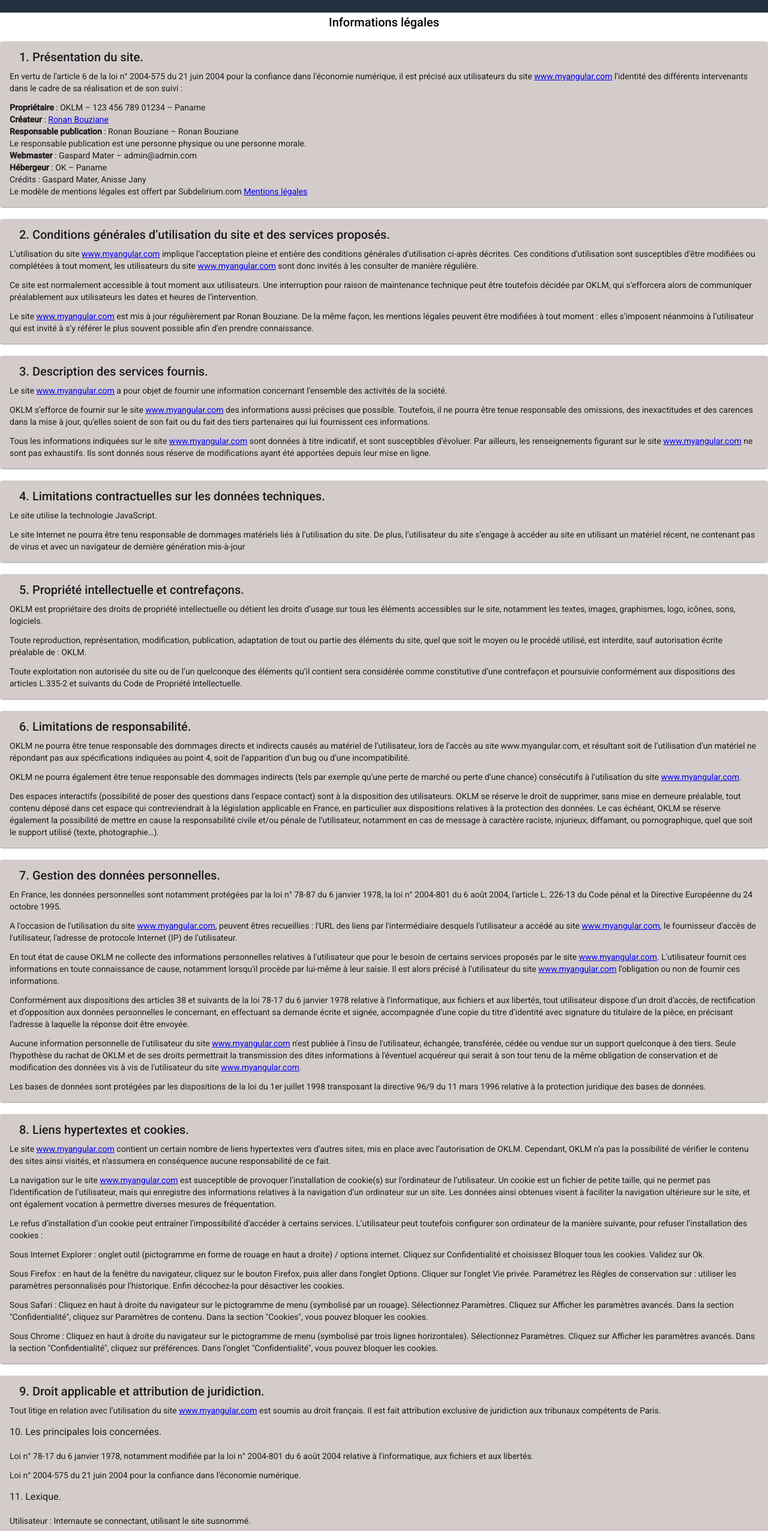
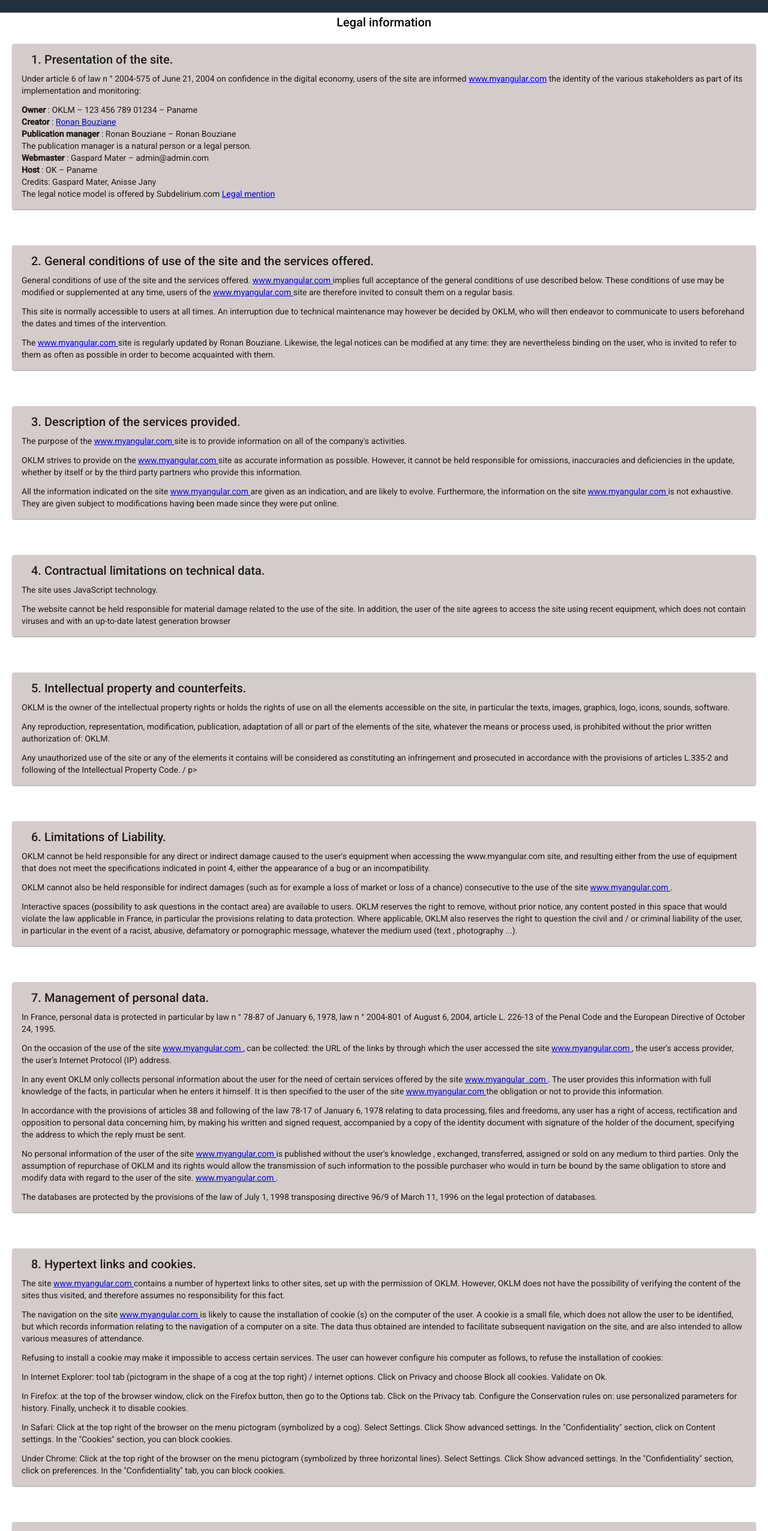
Before and after one commit to mato073/my_angular, an Angular app: page /Legal in a window 1280 px wide. Shown: the part 43-2595 px from the top of the page at 60% size. Built offline with nearby package versions, Linux system fonts and the light colour scheme.

Commit message:
[ADD] legal page in english and change style

```diff
--- a/src/app/components/legal/legal.component.html
+++ b/src/app/components/legal/legal.component.html
@@ -1,136 +1,134 @@
-
-<h2 class="title">Informations légales</h2>
-
+<h2 class="title">Legal information</h2>
   <mat-card >
     <mat-card-header>
       <mat-card-title>
-        1. Présentation du site.
+        1. Presentation of the site.
       </mat-card-title>
     </mat-card-header>
       <mat-card-content>
-        <p>En vertu de l'article 6 de la loi n° 2004-575 du 21 juin 2004 pour la confiance dans l'économie numérique, il est précisé aux utilisateurs du site <a href="http://www.myangular.com/">www.myangular.com</a> l'identité des différents intervenants dans le cadre de sa réalisation et de son suivi :</p>
-        <p><strong>Propriétaire</strong> : OKLM – 123 456 789 01234 – Paname<br />
-        <strong>Créateur</strong>  : <a href="www.myangular.com">Ronan Bouziane</a><br />
-        <strong>Responsable publication</strong> : Ronan Bouziane – Ronan Bouziane<br />
-        Le responsable publication est une personne physique ou une personne morale.<br />
+        <p>Under article 6 of law n ° 2004-575 of June 21, 2004 on confidence in the digital economy, users of the site are informed <a href="http://www.myangular.com/">www.myangular.com</a> the identity of the various stakeholders as part of its implementation and monitoring:</p>
+        <p><strong>Owner</strong> : OKLM – 123 456 789 01234 – Paname<br />
+        <strong>Creator</strong>  : <a href="www.myangular.com">Ronan Bouziane</a><br />
+        <strong>Publication manager </strong> : Ronan Bouziane – Ronan Bouziane<br />
+        The publication manager is a natural person or a legal person.<br />
         <strong>Webmaster</strong> : Gaspard Mater – admin@admin.com<br />
-        <strong>Hébergeur</strong> : OK – Paname<br />
-        Crédits : Gaspard  Mater, Anisse Jany<br />
-        Le modèle de mentions légales est offert par Subdelirium.com <a target="_blank" href="https://www.subdelirium.com/generateur-de-mentions-legales/">Mentions légales</a></p>
+        <strong>Host</strong> : OK – Paname<br />
+        Credits: Gaspard  Mater, Anisse Jany<br />
+        The legal notice model is offered by Subdelirium.com <a target="_blank" href="https://www.subdelirium.com/generateur-de-mentions-legales/">Legal mention</a></p>
       </mat-card-content>
   </mat-card>
 <br/>
 <mat-card>
   <mat-card-header>
     <mat-card-title>
-      2. Conditions générales d’utilisation du site et des services proposés.
+      2. General conditions of use of the site and the services offered.
     </mat-card-title>
   </mat-card-header>
     <mat-card-content>
-      <p>L’utilisation du site <a href="http://www.myangular.com/">www.myangular.com</a> implique l’acceptation pleine et entière des conditions générales d’utilisation ci-après décrites. Ces conditions d’utilisation sont susceptibles d’être modifiées ou complétées à tout moment, les utilisateurs du site <a href="http://www.myangular.com/">www.myangular.com</a> sont donc invités à les consulter de manière régulière.</p>
-      <p>Ce site est normalement accessible à tout moment aux utilisateurs. Une interruption pour raison de maintenance technique peut être toutefois décidée par OKLM, qui s’efforcera alors de communiquer préalablement aux utilisateurs les dates et heures de l’intervention.</p>
-      <p>Le site <a href="http://www.myangular.com/">www.myangular.com</a> est mis à jour régulièrement par Ronan Bouziane. De la même façon, les mentions légales peuvent être modifiées à tout moment : elles s’imposent néanmoins à l’utilisateur qui est invité à s’y référer le plus souvent possible afin d’en prendre connaissance.</p>
+      <p> General conditions of use of the site and the services offered. <a href="http://www.myangular.com/"> www.myangular.com </a> implies full acceptance of the general conditions of use described below. These conditions of use may be modified or supplemented at any time, users of the <a href="http://www.myangular.com/"> www.myangular.com </a> site are therefore invited to consult them on a regular basis. </p>
+      <p> This site is normally accessible to users at all times. An interruption due to technical maintenance may however be decided by OKLM, who will then endeavor to communicate to users beforehand the dates and times of the intervention. </p>
+      <p> The <a href="http://www.myangular.com/"> www.myangular.com </a> site is regularly updated by Ronan Bouziane. Likewise, the legal notices can be modified at any time: they are nevertheless binding on the user, who is invited to refer to them as often as possible in order to become acquainted with them. </p>
     </mat-card-content>
 </mat-card>
 <br/>
 <mat-card>
   <mat-card-header>
     <mat-card-title>
-        3. Description des services fournis.
+      3. Description of the services provided.
     </mat-card-title>
   </mat-card-header>
     <mat-card-content>
-        <p>Le site <a href="http://www.myangular.com/">www.myangular.com</a> a pour objet de fournir une information concernant l’ensemble des activités de la société.</p>
-        <p>OKLM s’efforce de fournir sur le site <a href="http://www.myangular.com/">www.myangular.com</a> des informations aussi précises que possible. Toutefois, il ne pourra être tenue responsable des omissions, des inexactitudes et des carences dans la mise à jour, qu’elles soient de son fait ou du fait des tiers partenaires qui lui fournissent ces informations.</p>
-        <p>Tous les informations indiquées sur le site <a href="http://www.myangular.com/">www.myangular.com</a> sont données à titre indicatif, et sont susceptibles d’évoluer. Par ailleurs, les renseignements figurant sur le site <a href="http://www.myangular.com/">www.myangular.com</a> ne sont pas exhaustifs. Ils sont donnés sous réserve de modifications ayant été apportées depuis leur mise en ligne.</p>
+      <p> The purpose of the <a href="http://www.myangular.com/"> www.myangular.com </a> site is to provide information on all of the company's activities. </ p>
+      <p> OKLM strives to provide on the <a href="http://www.myangular.com/"> www.myangular.com </a> site as accurate information as possible. However, it cannot be held responsible for omissions, inaccuracies and deficiencies in the update, whether by itself or by the third party partners who provide this information. </p>
+      <p> All the information indicated on the site <a href="http://www.myangular.com/"> www.myangular.com </a> are given as an indication, and are likely to evolve. Furthermore, the information on the site <a href="http://www.myangular.com/"> www.myangular.com </a> is not exhaustive. They are given subject to modifications having been made since they were put online. </p>
     </mat-card-content>
   </mat-card>
   <br/>
   <mat-card>
      <mat-card-header>
        <mat-card-title>
-        4. Limitations contractuelles sur les données techniques.
+         4. Contractual limitations on technical data.
        </mat-card-title>
      </mat-card-header>
        <mat-card-content>
-        <p>Le site utilise la technologie JavaScript.</p>
-        <p>Le site Internet ne pourra être tenu responsable de dommages matériels liés à l’utilisation du site. De plus, l’utilisateur du site s’engage à accéder au site en utilisant un matériel récent, ne contenant pas de virus et avec un navigateur de dernière génération mis-à-jour</p>
+         <p> The site uses JavaScript technology. </p>
+         <p> The website cannot be held responsible for material damage related to the use of the site. In addition, the user of the site agrees to access the site using recent equipment, which does not contain viruses and with an up-to-date latest generation browser </p>
        </mat-card-content>
    </mat-card>
   <br/>
   <mat-card>
     <mat-card-header>
       <mat-card-title>
-        5. Propriété intellectuelle et contrefaçons.
+        5. Intellectual property and counterfeits.
       </mat-card-title>
     </mat-card-header>
       <mat-card-content>
-        <p>OKLM est propriétaire des droits de propriété intellectuelle ou détient les droits d’usage sur tous les éléments accessibles sur le site, notamment les textes, images, graphismes, logo, icônes, sons, logiciels.</p>
-        <p>Toute reproduction, représentation, modification, publication, adaptation de tout ou partie des éléments du site, quel que soit le moyen ou le procédé utilisé, est interdite, sauf autorisation écrite préalable de : OKLM.</p>
-        <p>Toute exploitation non autorisée du site ou de l’un quelconque des éléments qu’il contient sera considérée comme constitutive d’une contrefaçon et poursuivie conformément aux dispositions des articles L.335-2 et suivants du Code de Propriété Intellectuelle.</p>
+        <p> OKLM is the owner of the intellectual property rights or holds the rights of use on all the elements accessible on the site, in particular the texts, images, graphics, logo, icons, sounds, software. </p>
+        <p> Any reproduction, representation, modification, publication, adaptation of all or part of the elements of the site, whatever the means or process used, is prohibited without the prior written authorization of: OKLM. </p>
+        <p> Any unauthorized use of the site or any of the elements it contains will be considered as constituting an infringement and prosecuted in accordance with the provisions of articles L.335-2 and following of the Intellectual Property Code. / p>
       </mat-card-content>
   </mat-card>
   <br/>
   <mat-card>
     <mat-card-header>
       <mat-card-title>
-        6. Limitations de responsabilité.
+        6. Limitations of Liability.
       </mat-card-title>
     </mat-card-header>
       <mat-card-content>
-        <p>OKLM ne pourra être tenue responsable des dommages directs et indirects causés au matériel de l’utilisateur, lors de l’accès au site www.myangular.com, et résultant soit de l’utilisation d’un matériel ne répondant pas aux spécifications indiquées au point 4, soit de l’apparition d’un bug ou d’une incompatibilité.</p>
-        <p>OKLM ne pourra également être tenue responsable des dommages indirects (tels par exemple qu’une perte de marché ou perte d’une chance) consécutifs à l’utilisation du site <a href="http://www.myangular.com/">www.myangular.com</a>.</p>
-        <p>Des espaces interactifs (possibilité de poser des questions dans l’espace contact) sont à la disposition des utilisateurs. OKLM se réserve le droit de supprimer, sans mise en demeure préalable, tout contenu déposé dans cet espace qui contreviendrait à la législation applicable en France, en particulier aux dispositions relatives à la protection des données. Le cas échéant, OKLM se réserve également la possibilité de mettre en cause la responsabilité civile et/ou pénale de l’utilisateur, notamment en cas de message à caractère raciste, injurieux, diffamant, ou pornographique, quel que soit le support utilisé (texte, photographie…).</p>
+        <p> OKLM cannot be held responsible for any direct or indirect damage caused to the user's equipment when accessing the www.myangular.com site, and resulting either from the use of equipment that does not meet the specifications indicated in point 4, either the appearance of a bug or an incompatibility. </p>
+        <p> OKLM cannot also be held responsible for indirect damages (such as for example a loss of market or loss of a chance) consecutive to the use of the site <a href = "http: //www.myangular. com / "> www.myangular.com </a>. </p>
+        <p> Interactive spaces (possibility to ask questions in the contact area) are available to users. OKLM reserves the right to remove, without prior notice, any content posted in this space that would violate the law applicable in France, in particular the provisions relating to data protection. Where applicable, OKLM also reserves the right to question the civil and / or criminal liability of the user, in particular in the event of a racist, abusive, defamatory or pornographic message, whatever the medium used (text , photography ...). </p>
       </mat-card-content>
   </mat-card>
   <br/>
   <mat-card>
     <mat-card-header>
       <mat-card-title>
-        7. Gestion des données personnelles.
+        7. Management of personal data.
       </mat-card-title>
     </mat-card-header>
       <mat-card-content>
-        <p>En France, les données personnelles sont notamment protégées par la loi n° 78-87 du 6 janvier 1978, la loi n° 2004-801 du 6 août 2004, l'article L. 226-13 du Code pénal et la Directive Européenne du 24 octobre 1995.</p>
-        <p>A l'occasion de l'utilisation du site <a href="http://www.myangular.com/">www.myangular.com</a>, peuvent êtres recueillies : l'URL des liens par l'intermédiaire desquels l'utilisateur a accédé au site <a href="http://www.myangular.com/">www.myangular.com</a>, le fournisseur d'accès de l'utilisateur, l'adresse de protocole Internet (IP) de l'utilisateur.</p>
-        <p> En tout état de cause OKLM ne collecte des informations personnelles relatives à l'utilisateur que pour le besoin de certains services proposés par le site <a href="http://www.myangular.com/">www.myangular.com</a>. L'utilisateur fournit ces informations en toute connaissance de cause, notamment lorsqu'il procède par lui-même à leur saisie. Il est alors précisé à l'utilisateur du site <a href="http://www.myangular.com/">www.myangular.com</a> l’obligation ou non de fournir ces informations.</p>
-        <p>Conformément aux dispositions des articles 38 et suivants de la loi 78-17 du 6 janvier 1978 relative à l’informatique, aux fichiers et aux libertés, tout utilisateur dispose d’un droit d’accès, de rectification et d’opposition aux données personnelles le concernant, en effectuant sa demande écrite et signée, accompagnée d’une copie du titre d’identité avec signature du titulaire de la pièce, en précisant l’adresse à laquelle la réponse doit être envoyée.</p>
-        <p>Aucune information personnelle de l'utilisateur du site <a href="http://www.myangular.com/">www.myangular.com</a> n'est publiée à l'insu de l'utilisateur, échangée, transférée, cédée ou vendue sur un support quelconque à des tiers. Seule l'hypothèse du rachat de OKLM et de ses droits permettrait la transmission des dites informations à l'éventuel acquéreur qui serait à son tour tenu de la même obligation de conservation et de modification des données vis à vis de l'utilisateur du site <a href="http://www.myangular.com/">www.myangular.com</a>.</p>
-        <p>Les bases de données sont protégées par les dispositions de la loi du 1er juillet 1998 transposant la directive 96/9 du 11 mars 1996 relative à la protection juridique des bases de données.</p>
+        <p> In France, personal data is protected in particular by law n ° 78-87 of January 6, 1978, law n ° 2004-801 of August 6, 2004, article L. 226-13 of the Penal Code and the European Directive of October 24, 1995. </p>
+        <p> On the occasion of the use of the site <a href="http://www.myangular.com/"> www.myangular.com </a>, can be collected: the URL of the links by through which the user accessed the site <a href="http://www.myangular.com/"> www.myangular.com </a>, the user's access provider, the user's Internet Protocol (IP) address. </p>
+        <p> In any event OKLM only collects personal information about the user for the need of certain services offered by the site <a href="http://www.myangular.com/"> www.myangular .com </a>. The user provides this information with full knowledge of the facts, in particular when he enters it himself. It is then specified to the user of the site <a href="http://www.myangular.com/"> www.myangular.com </a> the obligation or not to provide this information. </p>
+        <p> In accordance with the provisions of articles 38 and following of the law 78-17 of January 6, 1978 relating to data processing, files and freedoms, any user has a right of access, rectification and opposition to personal data concerning him, by making his written and signed request, accompanied by a copy of the identity document with signature of the holder of the document, specifying the address to which the reply must be sent. </p>
+        <p> No personal information of the user of the site <a href="http://www.myangular.com/"> www.myangular.com </a> is published without the user's knowledge , exchanged, transferred, assigned or sold on any medium to third parties. Only the assumption of repurchase of OKLM and its rights would allow the transmission of such information to the possible purchaser who would in turn be bound by the same obligation to store and modify data with regard to the user of the site. <a href = "http://www.myangular.com/"> www.myangular.com </a>. </p>
+        <p> The databases are protected by the provisions of the law of July 1, 1998 transposing directive 96/9 of March 11, 1996 on the legal protection of databases. </p>
       </mat-card-content>
   </mat-card>
   <br/>
   <mat-card>
     <mat-card-header>
       <mat-card-title>
-        8. Liens hypertextes et cookies.
+        8. Hypertext links and cookies.
       </mat-card-title>
     </mat-card-header>
       <mat-card-content>
-        <p>Le site <a href="http://www.myangular.com/">www.myangular.com</a> contient un certain nombre de liens hypertextes vers d’autres sites, mis en place avec l’autorisation de OKLM. Cependant, OKLM n’a pas la possibilité de vérifier le contenu des sites ainsi visités, et n’assumera en conséquence aucune responsabilité de ce fait.</p>
-        <p>La navigation sur le site <a href="http://www.myangular.com/">www.myangular.com</a> est susceptible de provoquer l’installation de cookie(s) sur l’ordinateur de l’utilisateur. Un cookie est un fichier de petite taille, qui ne permet pas l’identification de l’utilisateur, mais qui enregistre des informations relatives à la navigation d’un ordinateur sur un site. Les données ainsi obtenues visent à faciliter la navigation ultérieure sur le site, et ont également vocation à permettre diverses mesures de fréquentation.</p>
-        <p>Le refus d’installation d’un cookie peut entraîner l’impossibilité d’accéder à certains services. L’utilisateur peut toutefois configurer son ordinateur de la manière suivante, pour refuser l’installation des cookies :</p>
-        <p>Sous Internet Explorer : onglet outil (pictogramme en forme de rouage en haut a droite) / options internet. Cliquez sur Confidentialité et choisissez Bloquer tous les cookies. Validez sur Ok.</p>
-        <p>Sous Firefox : en haut de la fenêtre du navigateur, cliquez sur le bouton Firefox, puis aller dans l'onglet Options. Cliquer sur l'onglet Vie privée.
-          Paramétrez les Règles de conservation sur :  utiliser les paramètres personnalisés pour l'historique. Enfin décochez-la pour  désactiver les cookies.</p>
-        <p>Sous Safari : Cliquez en haut à droite du navigateur sur le pictogramme de menu (symbolisé par un rouage). Sélectionnez Paramètres. Cliquez sur Afficher les paramètres avancés. Dans la section "Confidentialité", cliquez sur Paramètres de contenu. Dans la section "Cookies", vous pouvez bloquer les cookies.</p>
-        <p>Sous Chrome : Cliquez en haut à droite du navigateur sur le pictogramme de menu (symbolisé par trois lignes horizontales). Sélectionnez Paramètres. Cliquez sur Afficher les paramètres avancés. Dans la section "Confidentialité", cliquez sur préférences.  Dans l'onglet "Confidentialité", vous pouvez bloquer les cookies.</p>
+        <p> The site <a href="http://www.myangular.com/"> www.myangular.com </a> contains a number of hypertext links to other sites, set up with the permission of OKLM. However, OKLM does not have the possibility of verifying the content of the sites thus visited, and therefore assumes no responsibility for this fact. </p>
+        <p> The navigation on the site <a href="http://www.myangular.com/"> www.myangular.com </a> is likely to cause the installation of cookie (s) on the computer of the user. A cookie is a small file, which does not allow the user to be identified, but which records information relating to the navigation of a computer on a site. The data thus obtained are intended to facilitate subsequent navigation on the site, and are also intended to allow various measures of attendance. </p>
+        <p> Refusing to install a cookie may make it impossible to access certain services. The user can however configure his computer as follows, to refuse the installation of cookies: </p>
+        <p> In Internet Explorer: tool tab (pictogram in the shape of a cog at the top right) / internet options. Click on Privacy and choose Block all cookies. Validate on Ok. </p>
+        <p> In Firefox: at the top of the browser window, click on the Firefox button, then go to the Options tab. Click on the Privacy tab.
+          Configure the Conservation rules on: use personalized parameters for history. Finally, uncheck it to disable cookies. </p>
+        <p> In Safari: Click at the top right of the browser on the menu pictogram (symbolized by a cog). Select Settings. Click Show advanced settings. In the "Confidentiality" section, click on Content settings. In the "Cookies" section, you can block cookies. </p>
+        <p> Under Chrome: Click at the top right of the browser on the menu pictogram (symbolized by three horizontal lines). Select Settings. Click Show advanced settings. In the "Confidentiality" section, click on preferences. In the "Confidentiality" tab, you can block cookies. </p>
       </mat-card-content>
   </mat-card>
   <br/>
   <mat-card>
     <mat-card-header>
       <mat-card-title>
-        9. Droit applicable et attribution de juridiction.
+        9. Applicable law and attribution of jurisdiction.
       </mat-card-title>
     </mat-card-header>
       <mat-card-content>
-        <p>Tout litige en relation avec l’utilisation du site <a href="http://www.myangular.com/">www.myangular.com</a> est soumis au droit français. Il est fait attribution exclusive de juridiction aux tribunaux compétents de Paris.</p>
-        <h3>10. Les principales lois concernées.</h3>
-        <p>Loi n° 78-17 du 6 janvier 1978, notamment modifiée par la loi n° 2004-801 du 6 août 2004 relative à l'informatique, aux fichiers et aux libertés.</p>
-        <p> Loi n° 2004-575 du 21 juin 2004 pour la confiance dans l'économie numérique.</p>
-        <h3>11. Lexique.</h3>
-        <p>Utilisateur : Internaute se connectant, utilisant le site susnommé.</p>
-        <p>Informations personnelles : « les informations qui permettent, sous quelque forme que ce soit, directement ou non, l'identification des personnes physiques auxquelles elles s'appliquent » (article 4 de la loi n° 78-17 du 6 janvier 1978).</p>
+        <p> Any dispute in connection with the use of the <a href="http://www.myangular.com/"> www.myangular.com </a> site is subject to French law. Exclusive jurisdiction is attributed to the competent courts of Paris. </p>
+        <h3> 10. The main laws concerned. </h3>
+        <p> Law n ° 78-17 of January 6, 1978, in particular modified by law n ° 2004-801 of August 6, 2004 relating to data processing, files and freedoms. </p>
+        <p> Law n ° 2004-575 of June 21, 2004 for confidence in the digital economy. </p>
+        <h3> 11. Lexicon. </h3>
+        <p> User: Internet user connecting, using the aforementioned site. </p>
+        <p> Personal information: "information which allows, in any form whatsoever, directly or indirectly, the identification of the natural persons to whom they apply" (article 4 of law n ° 78-17 of January 6, 1978 ). </p>
       </mat-card-content>
   </mat-card>
--- a/src/app/components/legal/legal.component.scss
+++ b/src/app/components/legal/legal.component.scss
@@ -1,8 +1,10 @@
-mat-card {
+.mat-card {
   display: flex;
   flex-direction: column;
-  margin-top: 20;
-  margin-bottom: 20;
+  margin-top: 20px;
+  margin-bottom: 20px;
+  margin-left: 20px;
+  margin-right: 20px;
   background-color: rgb(212, 203, 203);
 }
 
@@ -11,8 +13,8 @@ mat-card {
 }
 
 .card {
-  margin-top: 20;
-  margin-bottom: 20;
+  margin-top: 20px;
+  margin-bottom: 20px;
 }
 
 .title {
```
Lines whose indentation alone changed are shown as unchanged.
